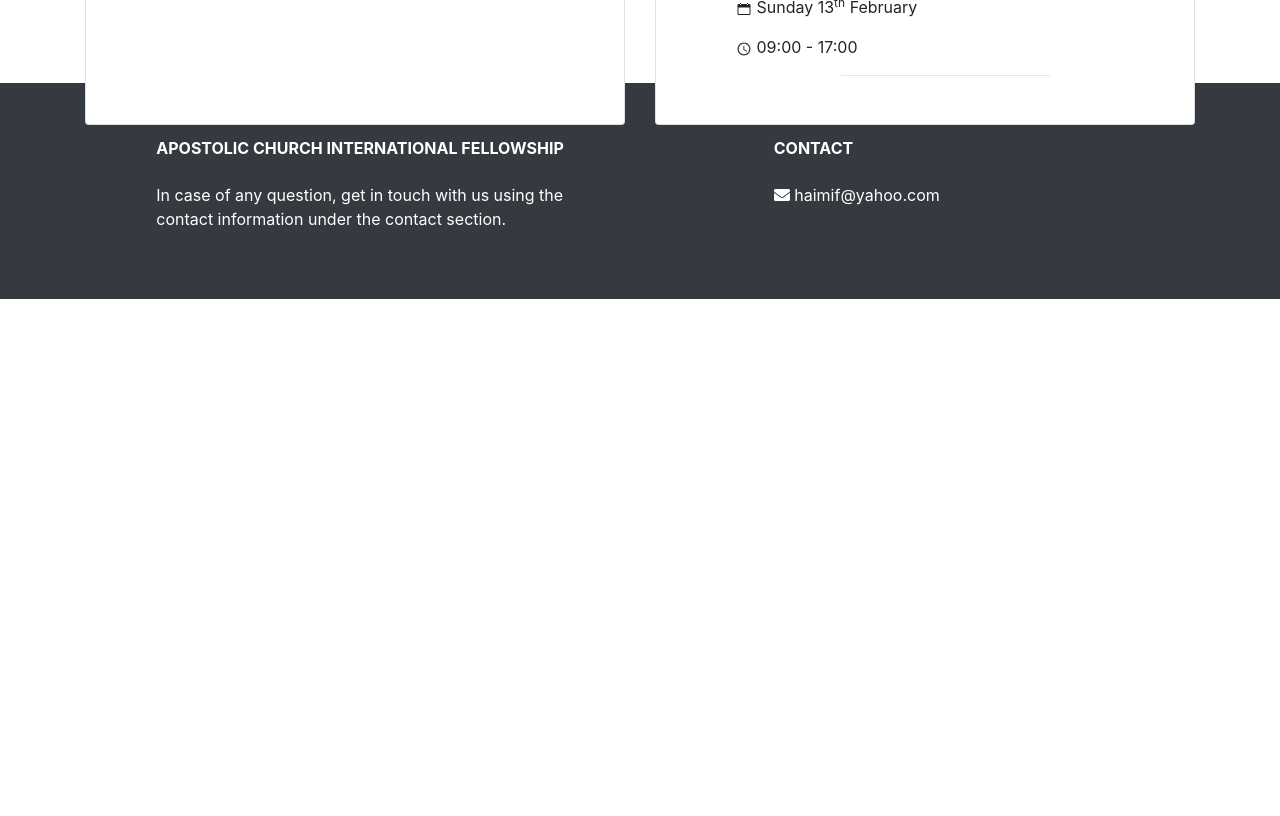
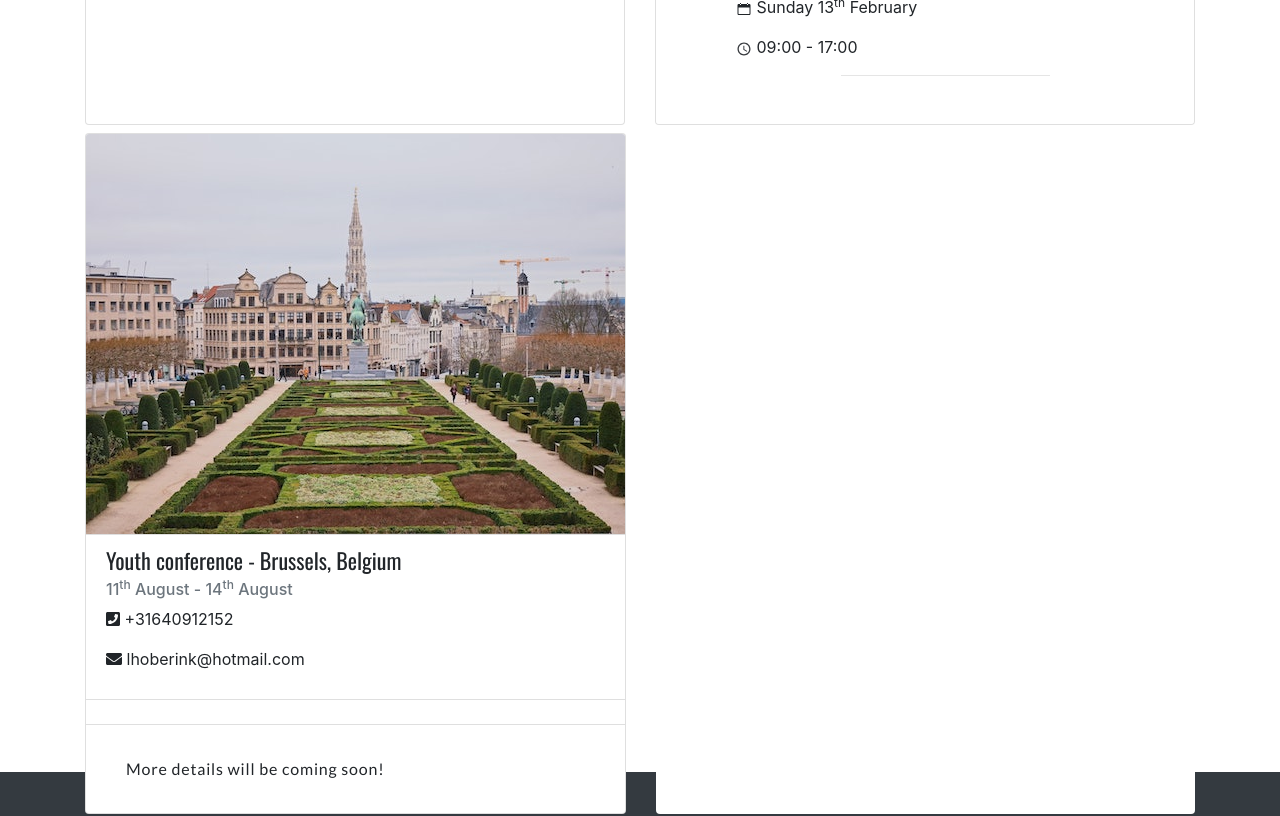
Before and after one commit to Haimanot1989/church, a React (Create React App) app: page / in a window 1280 px wide. Shown: the part 2860-3676 px from the top of the page. Before the commit the page ends 3159 px from the top, so only its background shows below. Built offline with nearby package versions, Linux system fonts and the light colour scheme.

Commit message:
add youth conference

```diff
--- a/src/components/Cards.js
+++ b/src/components/Cards.js
@@ -14,6 +14,8 @@ const Cards = () => {
   let januaryGermany2022 = conferences["januaryGermany2022"];
   let newYearConference2022 = conferences["newYearConference2022"];
   let februaryConferenceUK2022 = conferences["februaryConferenceUK2022"];
+  let youthConferenceBelgium2022 = conferences["youthConferenceBelgium2022"];
+  let placeHolder = {};
   return (
     <>
       <div className="card-deck mb-2">
@@ -23,6 +25,10 @@ const Cards = () => {
       <div className="card-deck mb-2">
         <Card {...januaryGermany2022} />
         <Card {...februaryConferenceUK2022} />
+      </div>
+      <div className="card-deck mb-2">
+        <Card {...youthConferenceBelgium2022} />
+        <Card {...placeHolder} />
       </div>
     </>
   );
--- a/src/components/data/conferences.json
+++ b/src/components/data/conferences.json
@@ -72,6 +72,27 @@
         ]
       }
     ]
+  },
+  "youthConferenceBelgium2022": {
+    "imageUrl": "./brussels.jpg",
+    "confType": "Youth conference",
+    "country": "Belgium",
+    "city": "Brussels",
+    "confStart": {
+      "date": "11",
+      "sup": "th",
+      "month": "August"
+    },
+    "confEnd": {
+      "date": "14",
+      "sup": "th",
+      "month": "August"
+    },
+    "contactInformation": {
+      "emails": ["lhoberink@hotmail.com"],
+      "phoneNumbers": ["+31640912152"]
+    },
+    "confSubtypes": []
   },
   "augustConferenceGermany2021": {
     "imageUrl": "./frankfurt.png",
```
Also changed, not shown: public/brussels.jpg (added).
